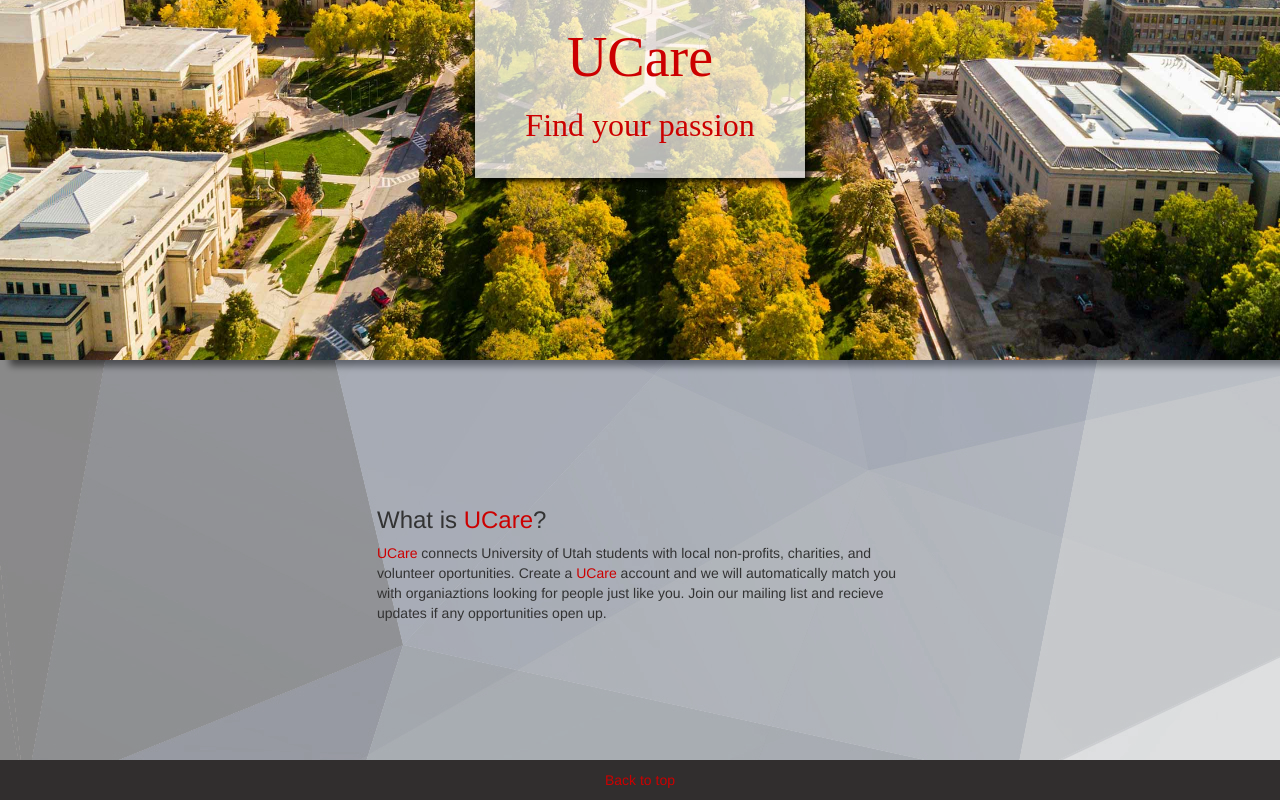
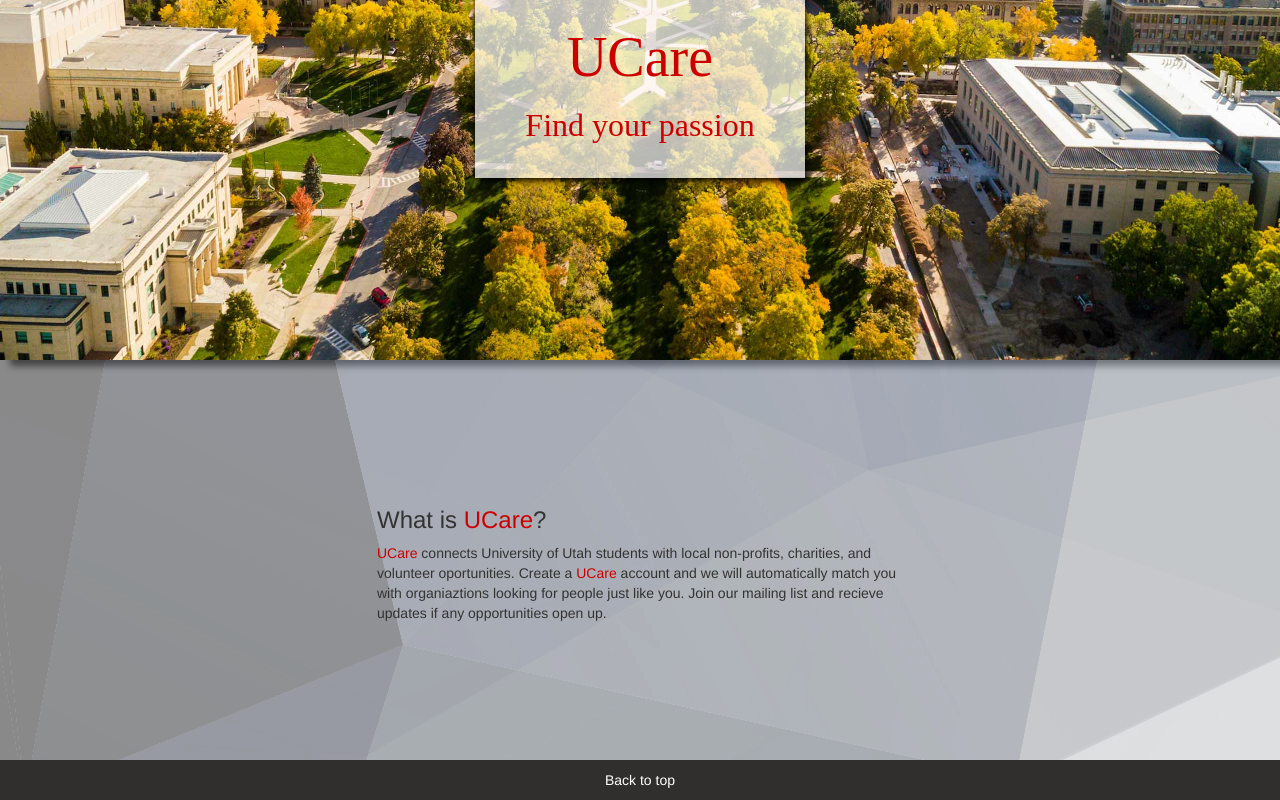
Before and after one commit to orrin-nay/commchair, an Angular app: page / in a window 1280 px wide. Shown: the part 200-1000 px from the top of the page. Built offline with nearby package versions, Linux system fonts and the light colour scheme.

Commit message:
color change

```diff
--- a/src/css/main.css
+++ b/src/css/main.css
@@ -91,7 +91,7 @@
 }
 
 .back2Tops a{
-    color:#cc0000;
+    color:white;
 }
 
 .back2Tops p {
```
